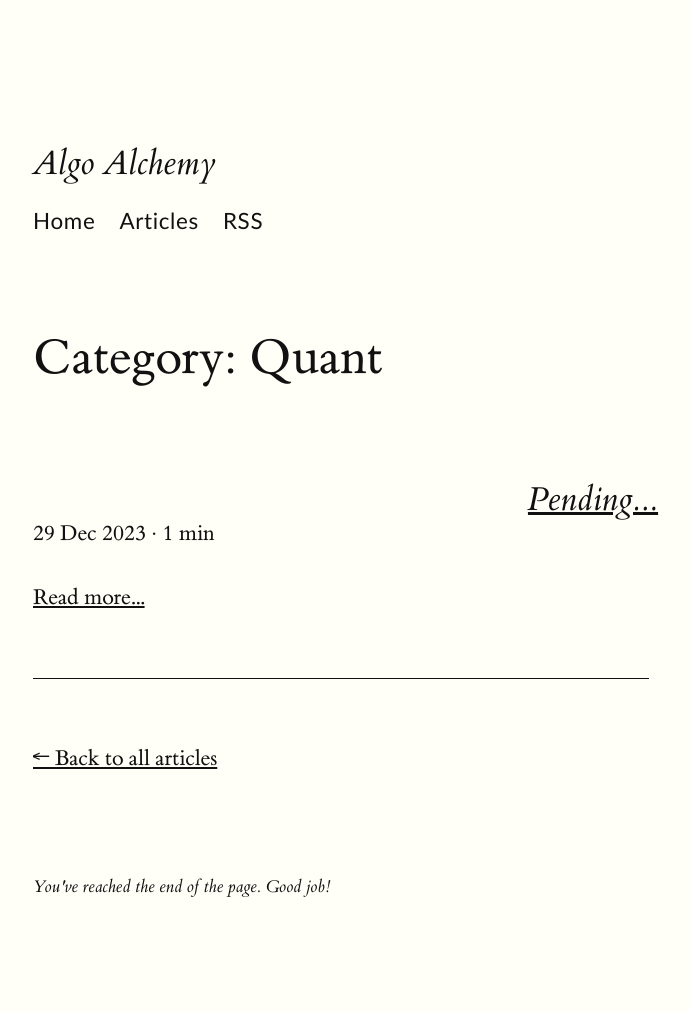
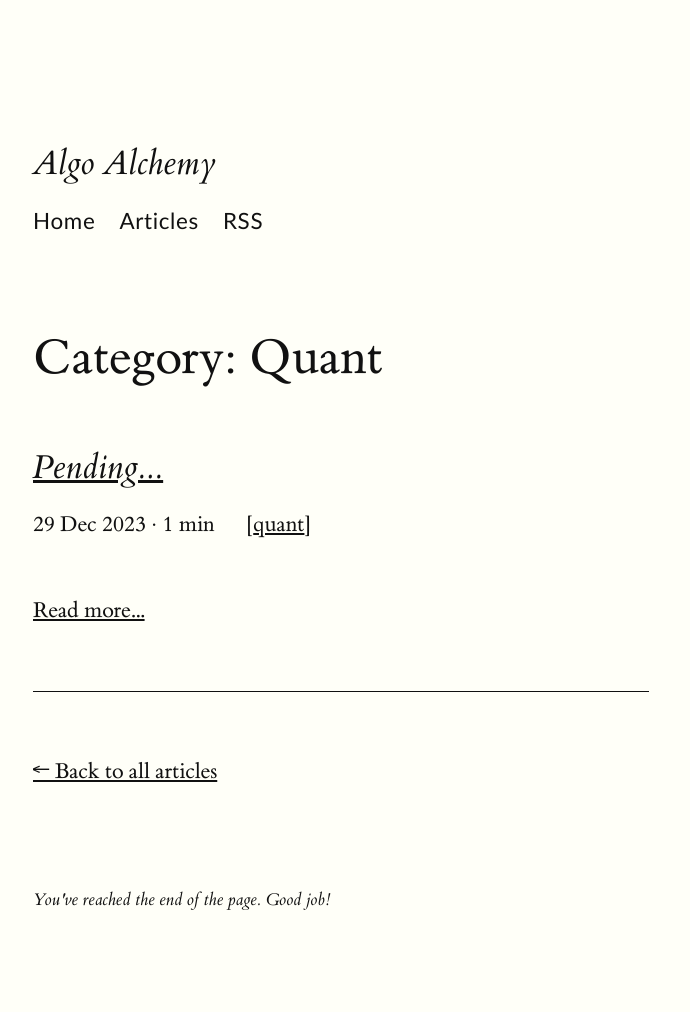
Before and after one commit to CSomers3/csomers3.github.io, a Jekyll site: the page built from category/quant.md, in a window 1280 px wide. Shown: the whole page, without its empty margins (127-817 px from the left). Built offline with Jekyll 4.4.1, drawn with Linux system fonts in a browser that asks for light colours.

Commit message:
Update category.html

```diff
--- a/_layouts/category.html
+++ b/_layouts/category.html
@@ -10,16 +10,17 @@ layout: compress
 
     <article>
         <h1>{{ page.title }}</h1>
-        <br>
+
         <div class="posts">
             {% for post in site.categories[page.category] %}
             <div class="post">
-                <h2 align="center" class="post-title">
+                <h2 class="post-title">
                     <a href="{{ post.url }}">
                         {{ post.title }}
                     </a>
                 </h2>
-                <span align="left" class="post-date" title="Estimated read time">
+                <p class="post-meta">
+                    <span class="post-date" title="Estimated read time">
                         {{ post.date | date_to_string }} &middot;
 
                         {% assign words = post.content | number_of_words %}
@@ -29,8 +30,14 @@ layout: compress
                         {{ words | divided_by:200 | at_most:25 }} mins
                         {% endif %}
                     </span>
+                    &emsp;
+                    <span class="post-category">
+                        [<a href="/category/{{ page.category }}">{{ page.category }}</a>]
+                    </span>
+                </p>
 
-                {{ post.excerpt | newline_to_br | newline_to_br | strip_newlines | replace: '<br />', ' ' | strip_html | strip | append: "<br /> <br />" }}
+                {{ post.excerpt | newline_to_br | newline_to_br | strip_newlines | replace: '<br />', ' ' | strip_html | strip }}
+                <br>
                 <a href="{{ post.url }}">Read more...</a>
             </div>
             {% endfor %}
```
Lines whose indentation alone changed are shown as unchanged.
